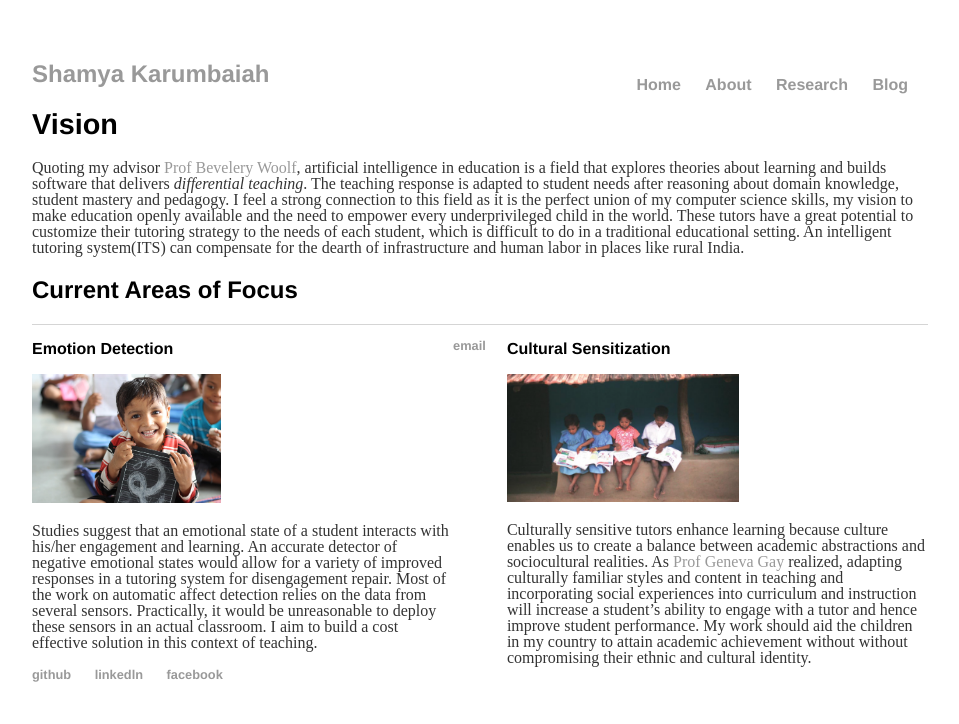
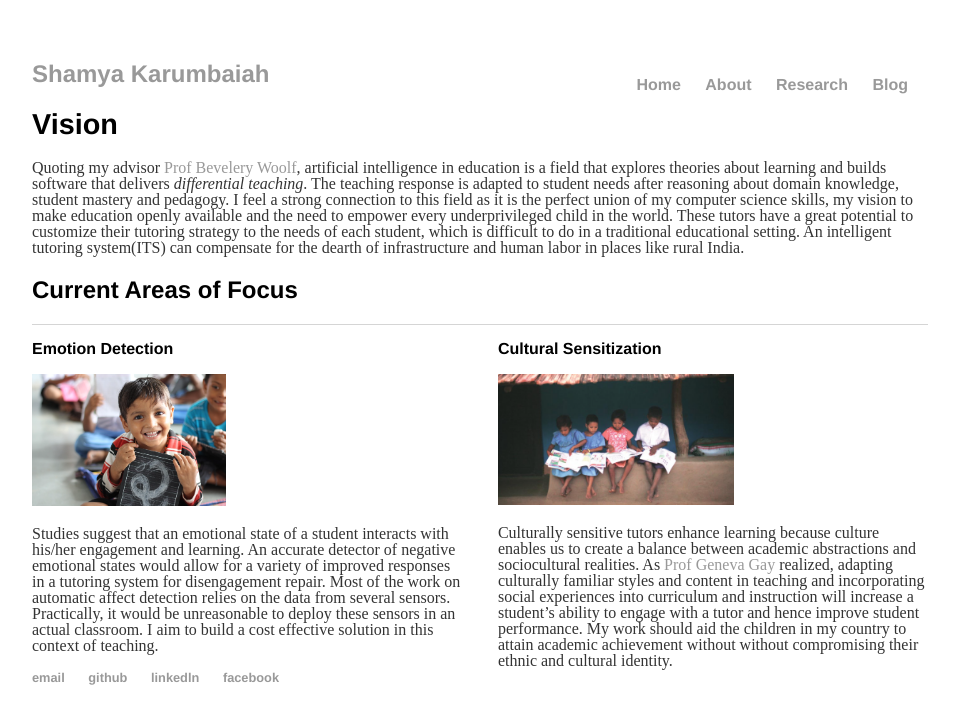
Before and after one commit to Shamya/shamyatest.github.io, a Jekyll site: the page built from research/index.html, in a window 1280 px wide. Shown: the top 724 px of the page, without its empty margins (160-1119 px from the left). Built offline with Jekyll 4.4.1, drawn with Linux system fonts in a browser that asks for light colours.

Commit message:
Update main.css

```diff
--- a/css/main.css
+++ b/css/main.css
@@ -56,5 +56,5 @@
 }
 
 img[alt=Shamya] { width: 30%; float: left }
-.section1 { width: 47%; float:left; }
-.section2 { width: 47%; float:right; }
+.section1 { width: 48%; float:left; }
+.section2 { width: 48%; float:right; }
```
